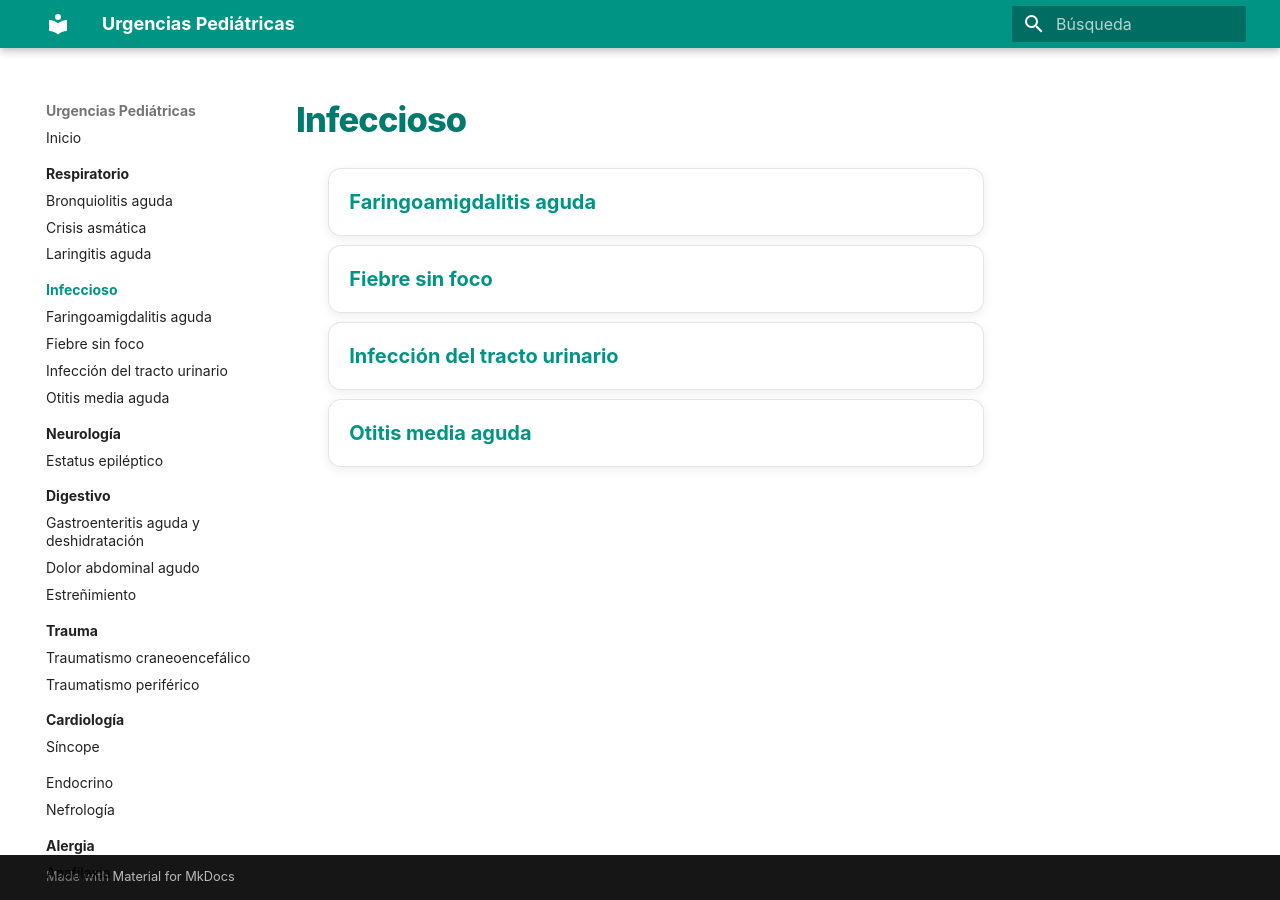
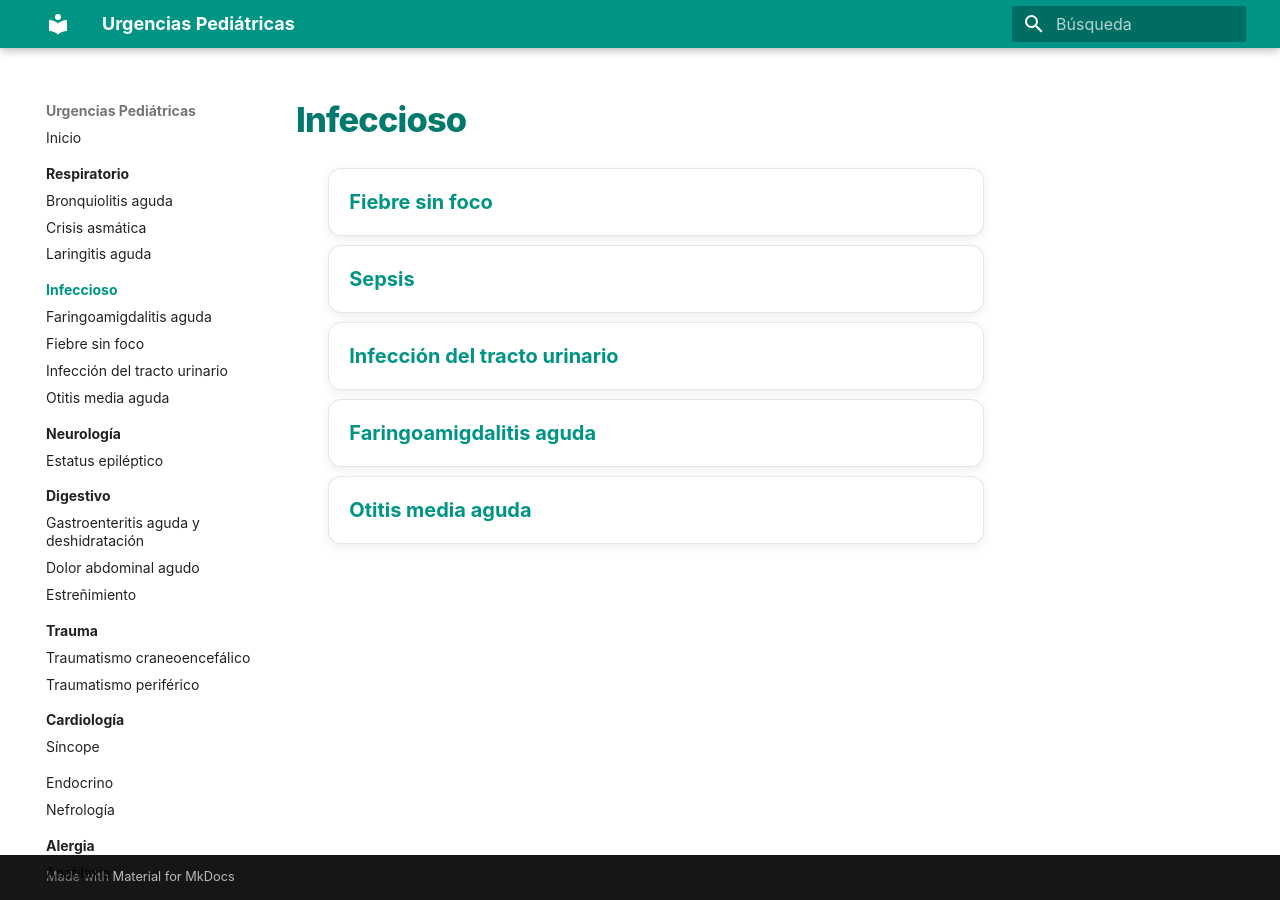
Before and after one commit to gonzaloares/urgencias-pediatricas, an MkDocs documentation site: the page built from docs/infeccioso/index.md, in a window 1280 px wide. Built offline with MkDocs 1.6.1 and Material for MkDocs 9.7.7, drawn with Linux system fonts in a browser that asks for light colours.

Commit message:
Actualiza índice infeccioso

```diff
--- a/docs/infeccioso/index.md
+++ b/docs/infeccioso/index.md
@@ -2,9 +2,10 @@
 
 <div class="protocol-index" markdown="1">
 
+- [Fiebre sin foco](fiebre-sin-foco.md)
+- [Sepsis](sepsis.md)
+- [Infección del tracto urinario](infeccion-tracto-urinario.md)
 - [Faringoamigdalitis aguda](faringoamigdalitis-aguda.md)
-- [Fiebre sin foco](fiebre-sin-foco.md)
-- [Infección del tracto urinario](infeccion-tracto-urinario.md)
 - [Otitis media aguda](otitis-media-aguda.md)
 
 </div>
```
